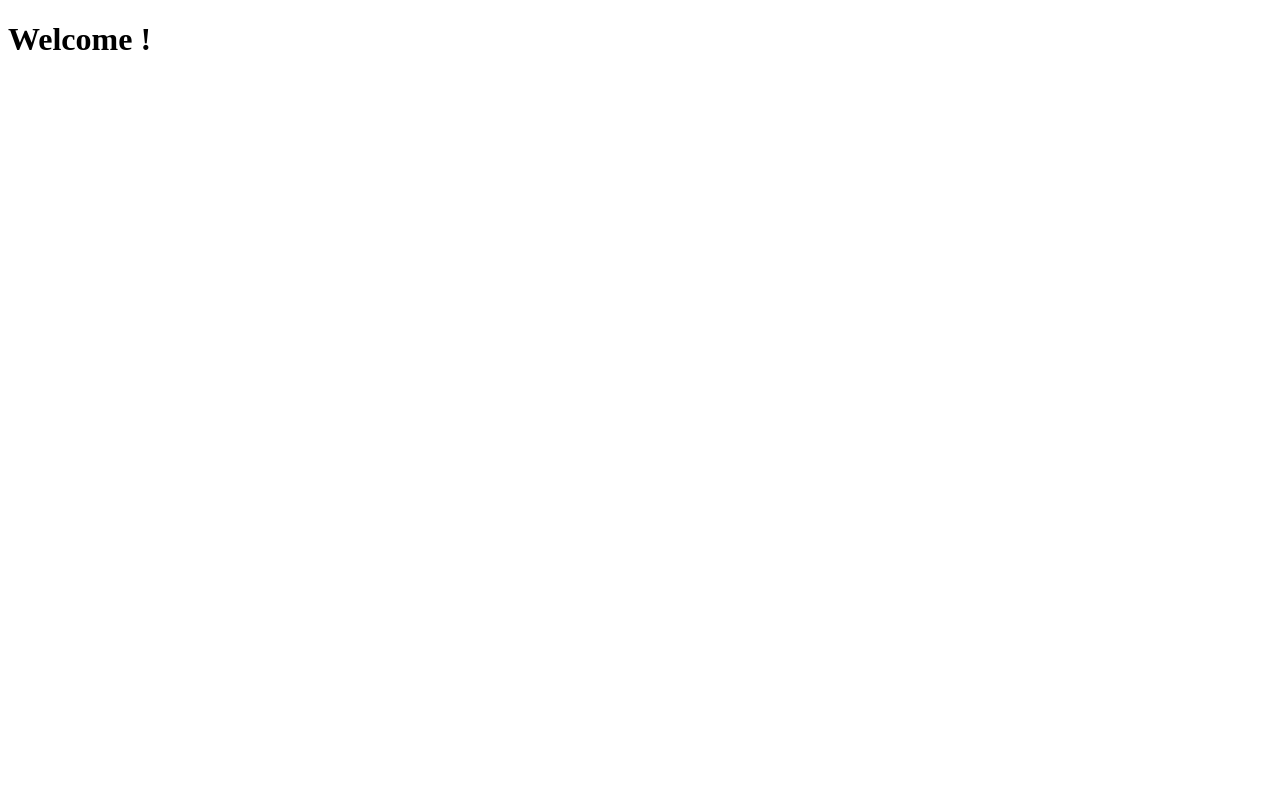
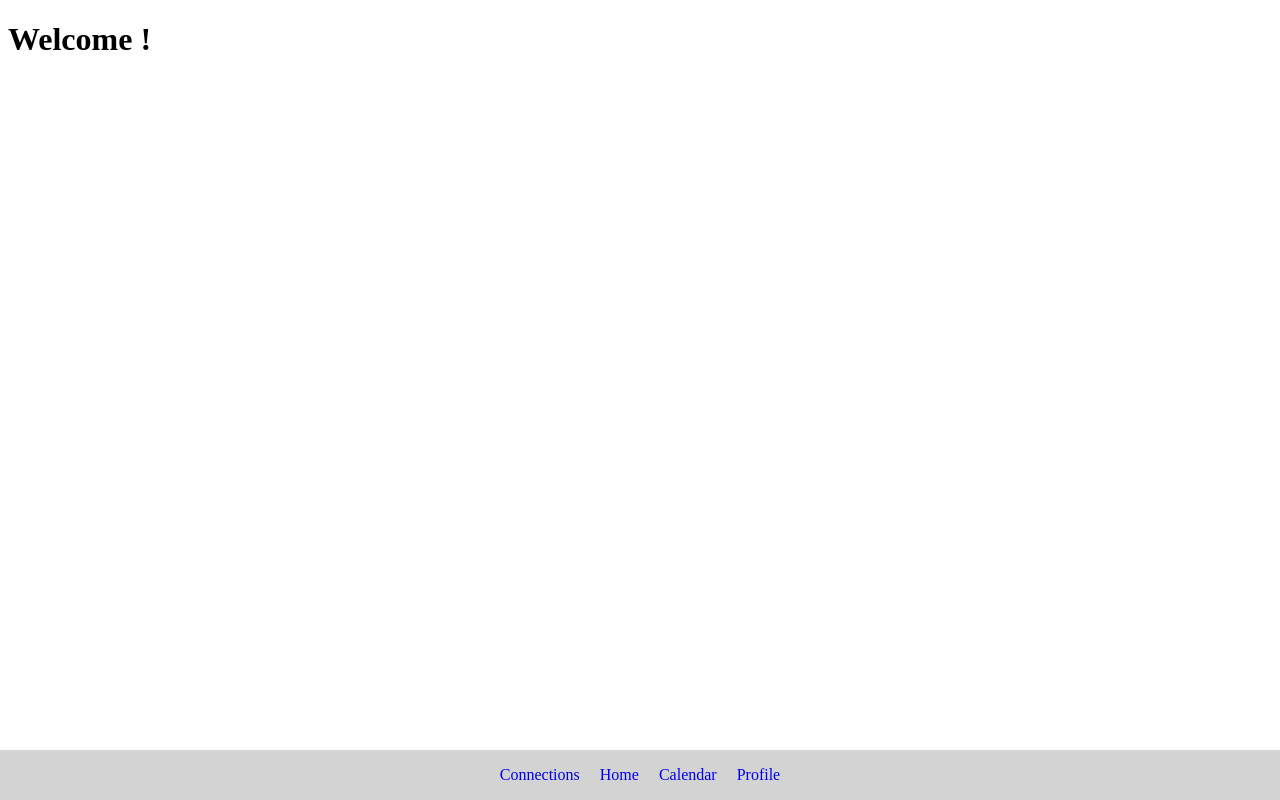
Before and after one commit to makeitMVPadmin/CoffeeChat, a React (Create React App) app: page / in a window 1280 px wide. Built offline with nearby package versions, Linux system fonts and the light colour scheme.

Commit message:
Add Navbar

```diff
--- /dev/null
+++ b/src/components/Navbar/Navbar.jsx
@@ -0,0 +1,16 @@
+import "./Navbar.scss";
+
+const Navbar = () => {
+  return (
+    <div className="navbar">
+      <ul>
+        <li><a href="#">Connections</a></li>
+        <li><a href="#">Home</a></li>
+        <li><a href="#">Calendar</a></li>
+        <li><a href="#">Profile</a></li>
+      </ul>
+    </div>
+  );
+};
+
+export default Navbar;
--- /dev/null
+++ b/src/components/Navbar/Navbar.scss
@@ -0,0 +1,21 @@
+.navbar {
+  position: fixed;
+  bottom: 0;
+  left: 0;
+  width: 100%;
+  background-color: lightgrey;
+}
+
+ul {
+  padding: 0;
+  text-align: center;
+}
+
+li {
+  display: inline;
+  margin: 10px;
+}
+
+a {
+  text-decoration: none;
+}
--- a/src/pages/HomePage/HomePage.jsx
+++ b/src/pages/HomePage/HomePage.jsx
@@ -1,9 +1,11 @@
 import "./HomePage.scss";
+import Navbar from "../../components/Navbar/Navbar";
 
 const HomePage = () => {
   return (
     <div className="home">
       <h1 className="home__title"> Welcome !</h1>
+      <Navbar />
     </div>
   );
 };
```
